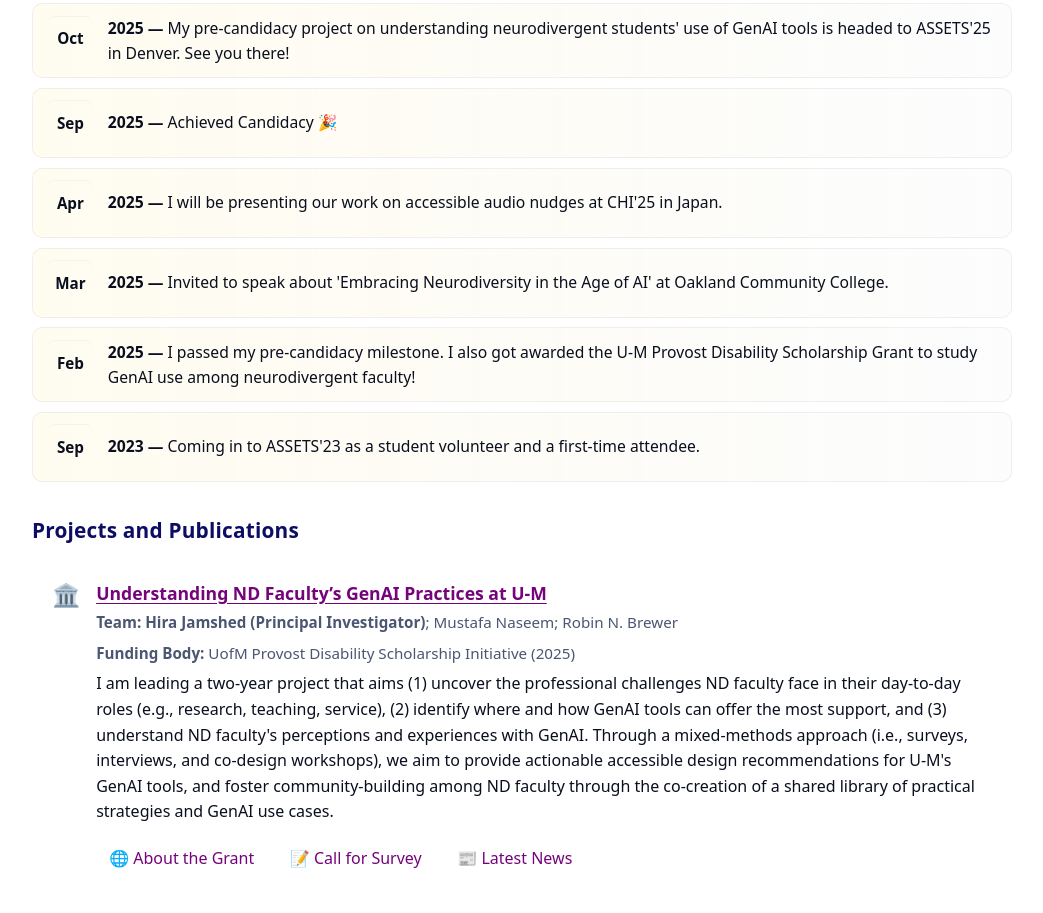
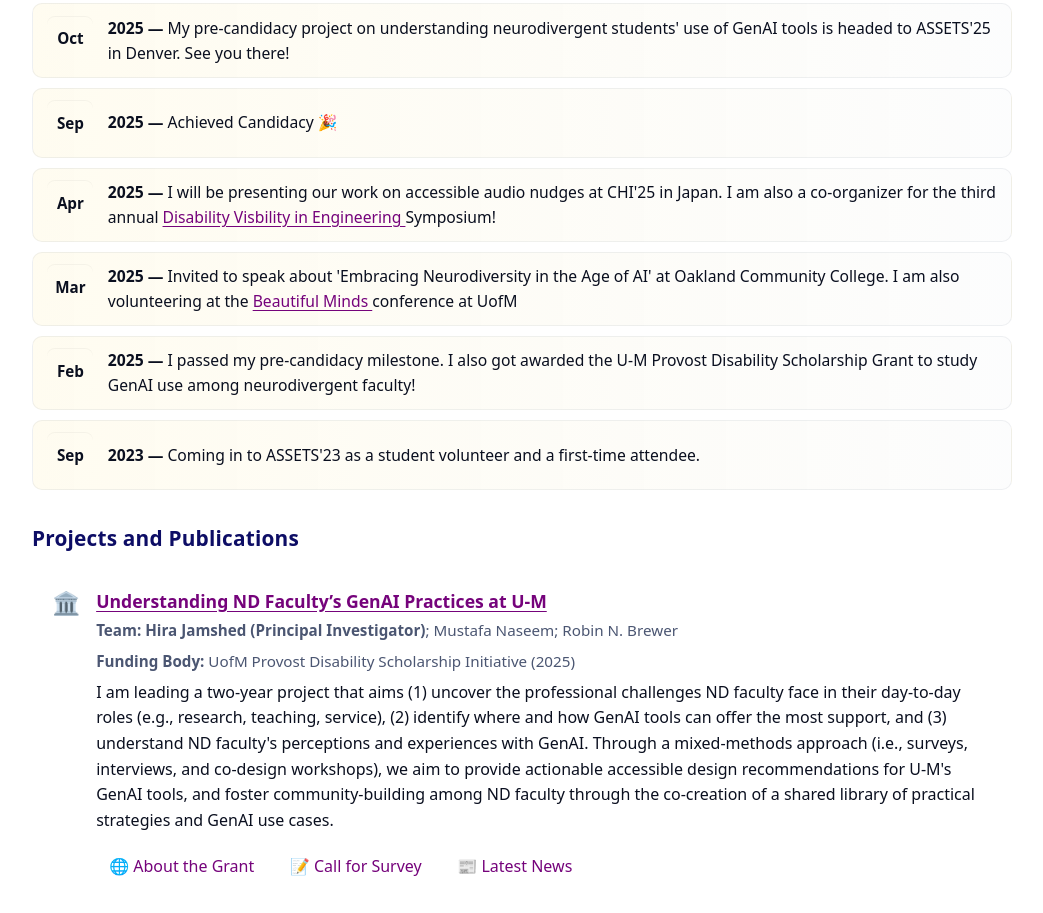
Before and after one commit to HiraJamshed20/hirajamshed20.github.io, a plain HTML site: page index.html in a window 1280 px wide. Shown: the part 907-1820 px from the top of the page, without its empty margins (118-1161 px from the left). Drawn offline with Linux system fonts and the light colour scheme.

Commit message:
Update spotlight items for 2025 events

```diff
--- a/index.html
+++ b/index.html
@@ -64,8 +64,8 @@
             <li class="spotlight-item"><span class="marker">Nov</span><div><strong>2025 —</strong> Invited to share my research with the local community at the monthly <a href="https://www.linkedin.com/posts/extra-credit-improv_extracreditimprov-hearsaytheater-umsi-activity-7390076786165993472-MDru?utm_source=share&utm_medium=member_desktop&rcm=ACoAADEC5MoBf4lbGaRUvGivmLpA5kNq4Lp0I6Y">Extra Credit Improv Show</a> 🎭 </div></li>
             <li class="spotlight-item"><span class="marker">Oct</span><div><strong>2025 —</strong> My pre-candidacy project on understanding neurodivergent students' use of GenAI tools is headed to ASSETS'25 in Denver. See you there!</div></li>
             <li class="spotlight-item"><span class="marker">Sep</span><div><strong>2025 —</strong> Achieved Candidacy 🎉</div></li>
-            <li class="spotlight-item"><span class="marker">Apr</span><div><strong>2025 —</strong> I will be presenting our work on accessible audio nudges at CHI'25 in Japan.</div></li>
-            <li class="spotlight-item"><span class="marker">Mar</span><div><strong>2025 —</strong> Invited to speak about 'Embracing Neurodiversity in the Age of AI' at Oakland Community College. </div></li>
+            <li class="spotlight-item"><span class="marker">Apr</span><div><strong>2025 —</strong> I will be presenting our work on accessible audio nudges at CHI'25 in Japan. I am also a co-organizer for the third annual <a href="https://me.engin.umich.edu/news-events/news/third-annual-disability-visibility-in-engineering-symposium-showcases-future-of-accessibility-in-engineering/"> Disability Visbility in Engineering </a> Symposium! </div></li>
+            <li class="spotlight-item"><span class="marker">Mar</span><div><strong>2025 —</strong> Invited to speak about 'Embracing Neurodiversity in the Age of AI' at Oakland Community College. I am also volunteering at the <a href="https://isr.umich.edu/organizational_projects/beautiful-minds-about/"> Beautiful Minds </a> conference at UofM </div></li>
             <li class="spotlight-item"><span class="marker">Feb</span><div><strong>2025 —</strong> I passed my pre-candidacy milestone. I also got awarded the U‑M Provost Disability Scholarship Grant to study GenAI use among neurodivergent faculty! </div></li>
             <li class="spotlight-item"><span class="marker">Sep</span><div><strong>2023 —</strong> Coming in to ASSETS'23 as a student volunteer and a first-time attendee. </div></li>
           </ul>
```
